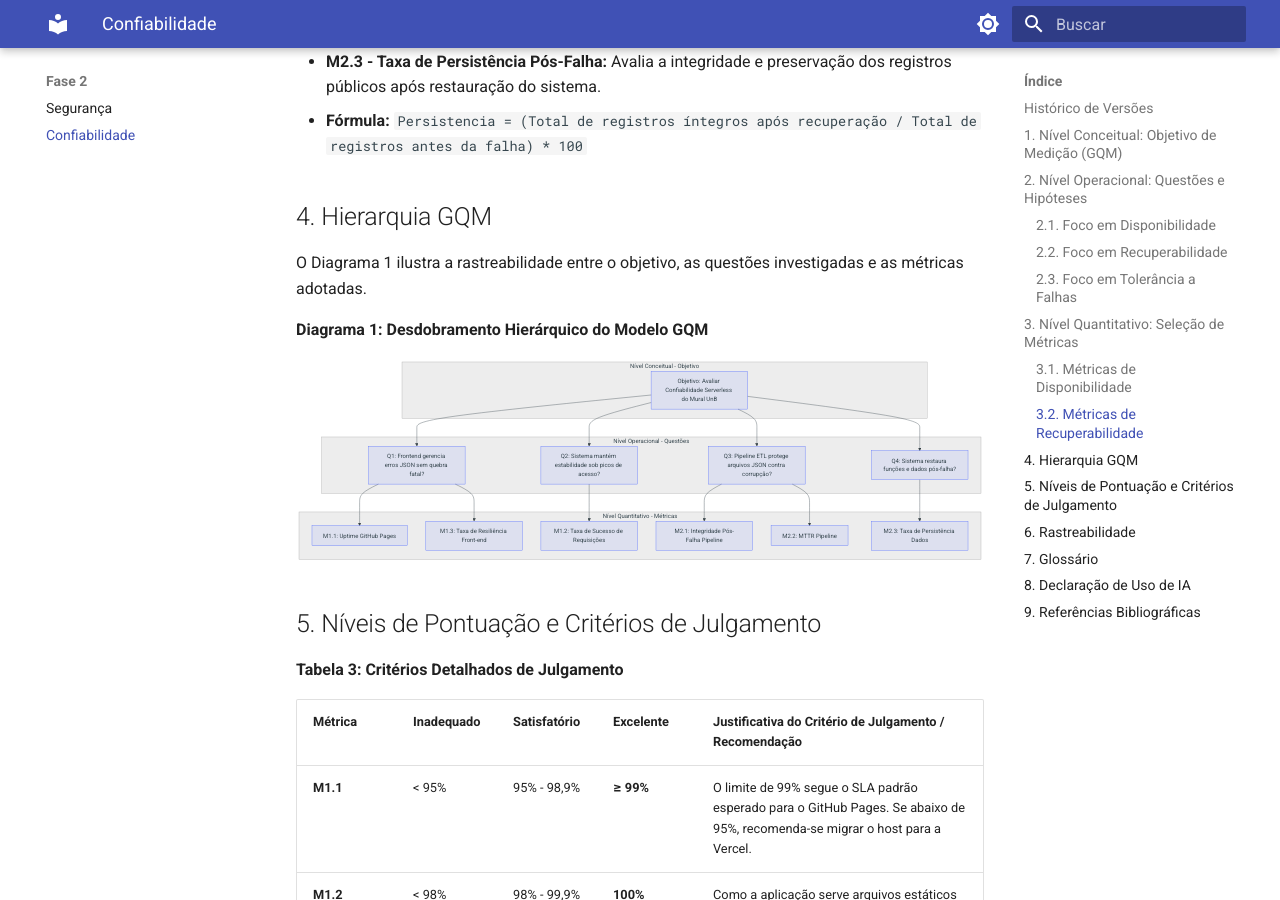
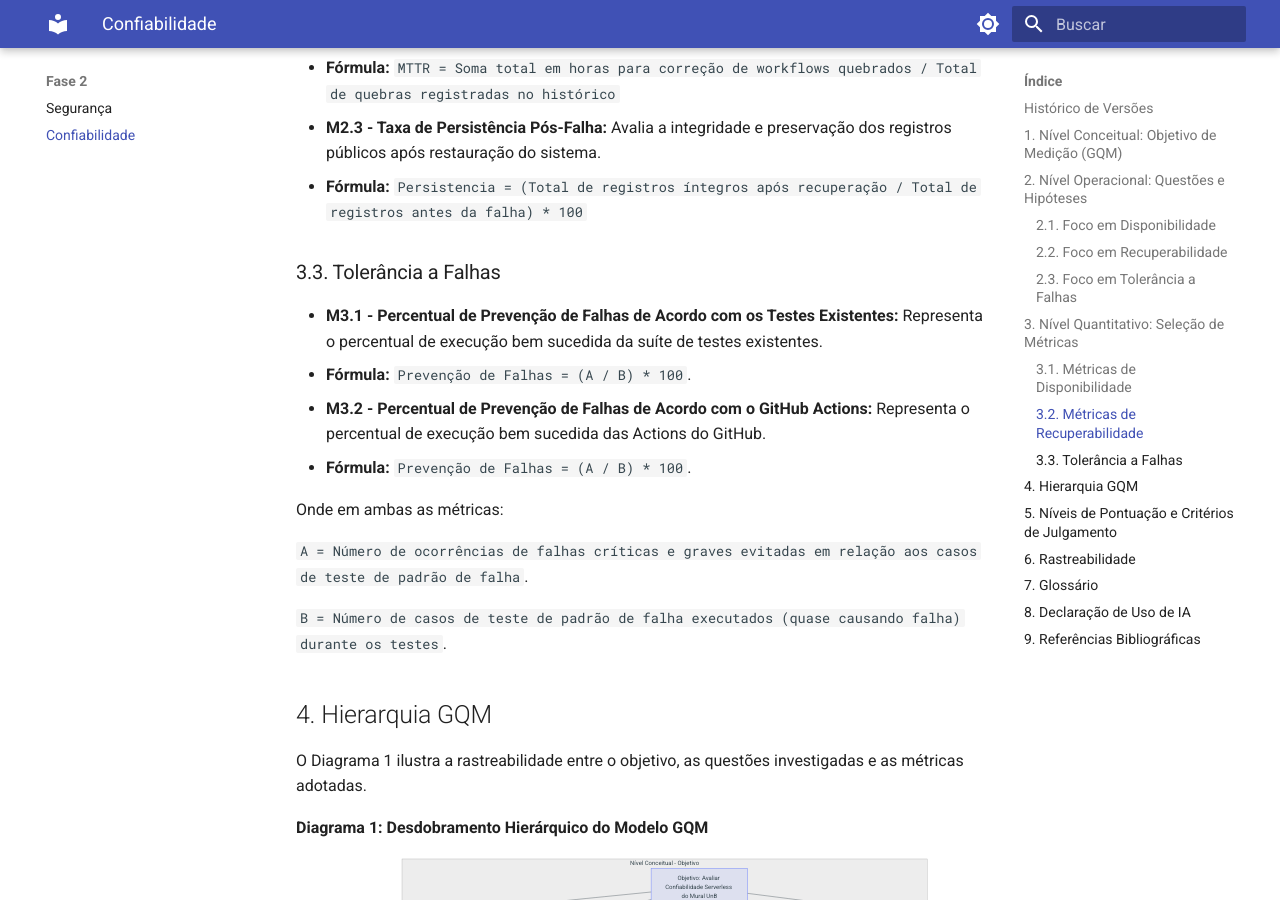
Before and after one commit to FCTE-Qualidade-de-Software-1/2026-1_T02_ROBERTA_WILLIAMS, an MkDocs documentation site: the page built from docs/fase2/confiabilidade.md, in a window 1280 px wide and 900 px high, scrolled down 3455 px. Built offline with MkDocs 1.6.1 and Material for MkDocs 9.7.7, drawn with Linux system fonts in a browser that asks for light colours; some of the changed text lies outside the part shown.

Commit message:
Update confiabilidade.md

```diff
--- a/docs/fase2/confiabilidade.md
+++ b/docs/fase2/confiabilidade.md
@@ -9,8 +9,9 @@
 | 1.3    | Reorganização lógica, ajuste de rastreabilidade e refinamento das hipóteses.                          | Yogi   | 07/06/2026 |
 | 1.4    | Inserção de perguntas, hipóteses e métricas para o GQM                                                | Carlos | 09/06/2026 |
 | 1.5    | Inserção de glossário, remoção do plano de coleta (vai para fase 3), melhora parte de rastreabilidade | Yogi   | 11/06/2026 |
-| 1.6 | Adição de novos objetivos ao GQM | Guilherme Flyan | 12/06/2026
-| 1.7 | Adição de Question e Metric sobre a Tolerância a Falhas | Guilherme Flyan | 12/06/2026
+| 1.6 | Adição do objetivo de avaliação de Tolerância a Falhas ao GQM | Guilherme Flyan | 12/06/2026
+| 1.7 | Adição das questões e hipóteses sobre a Tolerância a Falhas | Guilherme Flyan | 12/06/2026
+| 1.8 | Adição das métricas sobre a Tolerância a Falhas | Guilherme Flyan | 12/06/2026
 
 ## 1. Nível Conceitual: Objetivo de Medição (GQM)
 
@@ -82,6 +83,22 @@
 
 - **M2.3 - Taxa de Persistência Pós-Falha:** Avalia a integridade e preservação dos registros públicos após restauração do sistema.
 - **Fórmula:** `Persistencia = (Total de registros íntegros após recuperação / Total de registros antes da falha) * 100`
+
+### 3.3. Tolerância a Falhas
+
+- **M3.1 - Percentual de Prevenção de Falhas de Acordo com os Testes Existentes:** Representa o percentual de execução bem sucedida da suíte de testes existentes.
+- **Fórmula:** `Prevenção de Falhas = (A / B) * 100`.
+
+- **M3.2 - Percentual de Prevenção de Falhas de Acordo com o GitHub Actions:** Representa o percentual de execução bem sucedida das Actions do GitHub.
+- **Fórmula:** `Prevenção de Falhas = (A / B) * 100`.
+
+Onde em ambas as métricas:
+
+`A = Número de ocorrências de falhas críticas e graves evitadas em relação aos casos de teste de padrão de falha`.
+
+`B = Número de casos de teste de padrão de falha executados (quase causando falha) durante os testes`.
+
+
 
 ## 4. Hierarquia GQM
 
```
